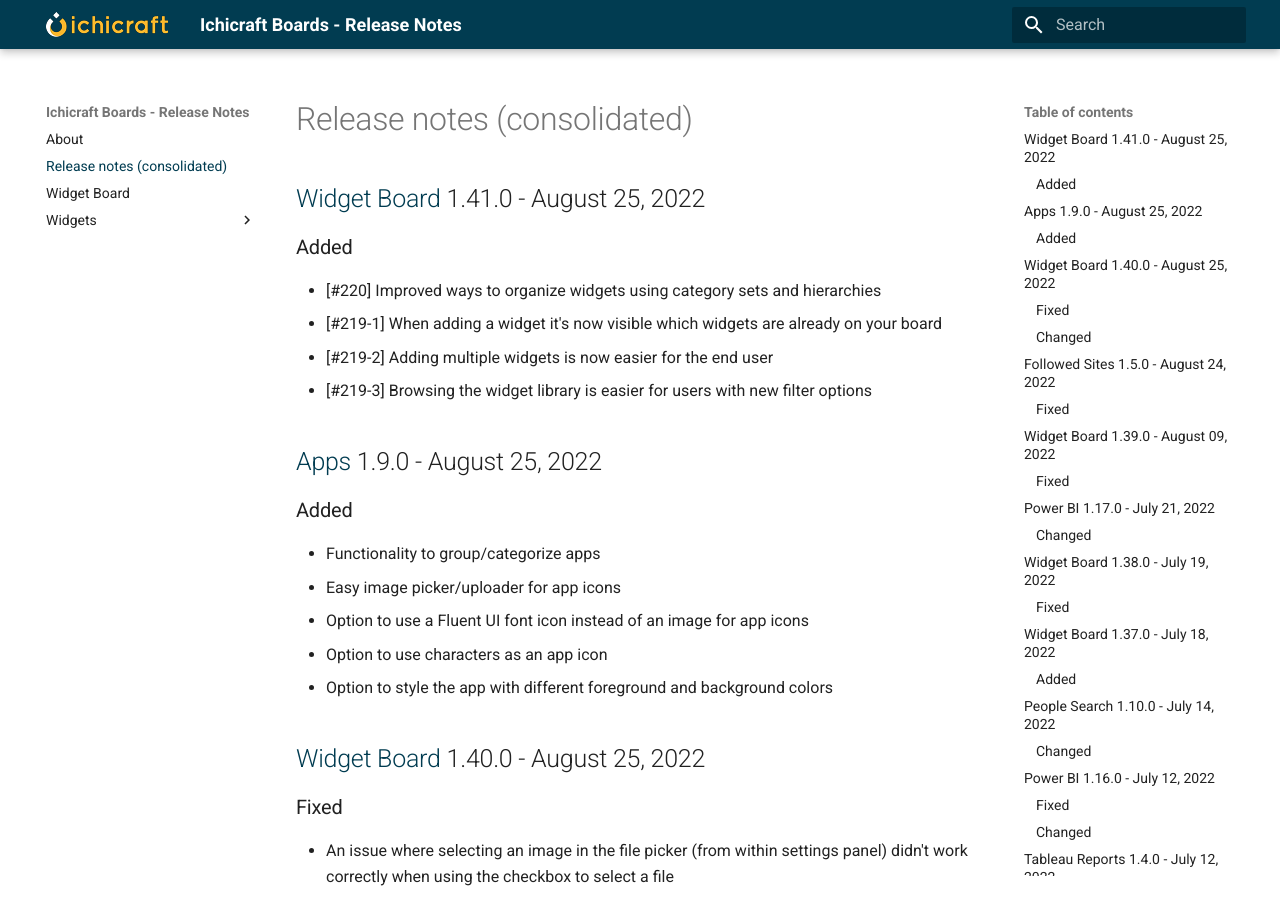
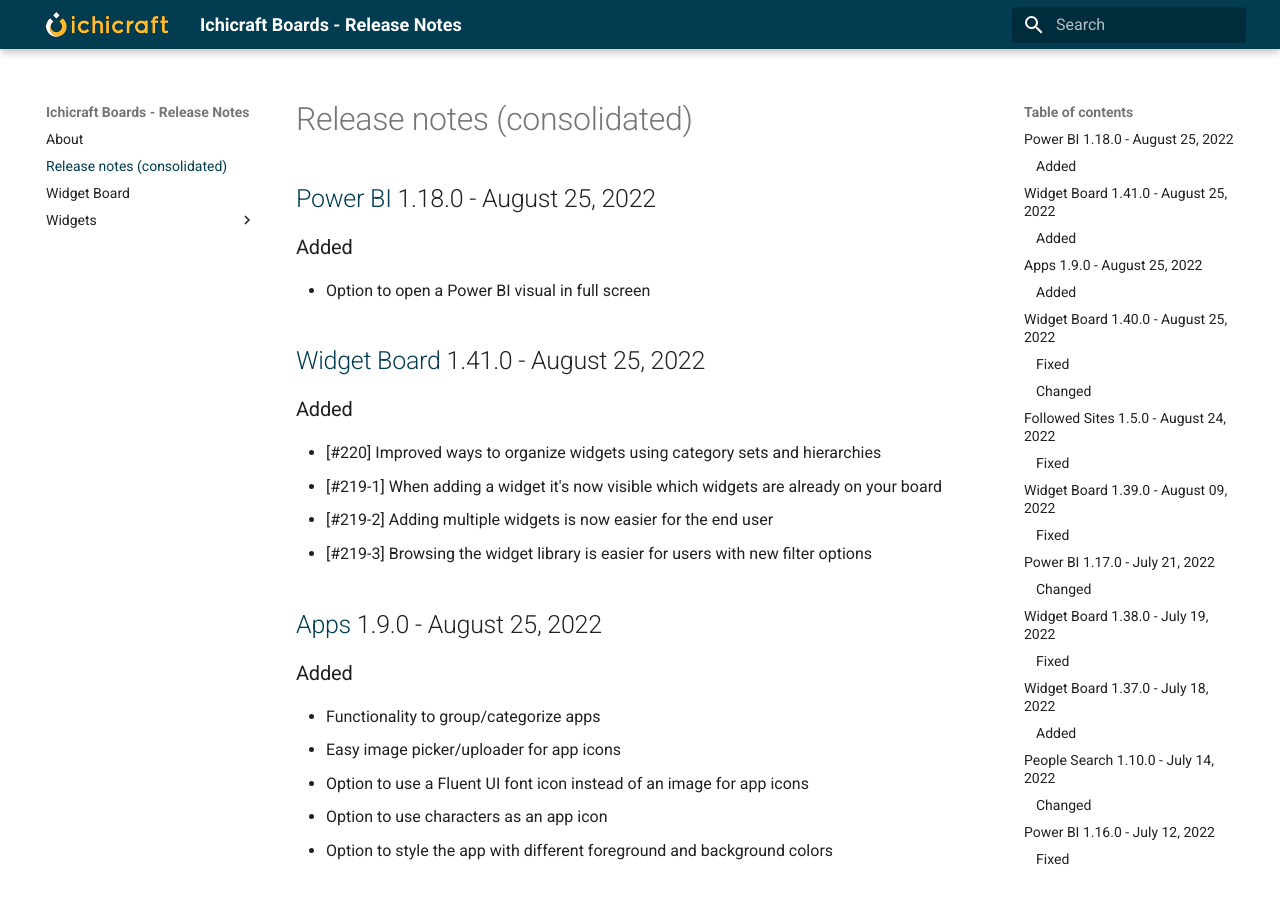
Before and after one commit to ichicraft/widgets-docs, an MkDocs documentation site: the page built from docs/Release-notes-(consolidated).md, in a window 1280 px wide and 900 px high. Built offline with MkDocs 1.6.1 and Material for MkDocs 9.7.7, drawn with Linux system fonts in a browser that asks for light colours.

Commit message:
Release notes updated by BuildService

```diff
--- a/docs/Release-notes-(consolidated).md
+++ b/docs/Release-notes-(consolidated).md
@@ -1,3 +1,8 @@
+## [Power BI](./Widgets/Power BI.md) 1.18.0 - August 25, 2022
+
+### Added
+- Option to open a Power BI visual in full screen
+
 ## [Widget Board](./Widget Board.md) 1.41.0 - August 25, 2022
 
 ### Added
--- a/docs/Widgets/Power BI.md
+++ b/docs/Widgets/Power BI.md
@@ -1,3 +1,8 @@
+## 1.18.0 - August 25, 2022
+
+### Added
+- Option to open a Power BI visual in full screen
+
 ## 1.17.0 - July 21, 2022
 
 ### Changed
```
